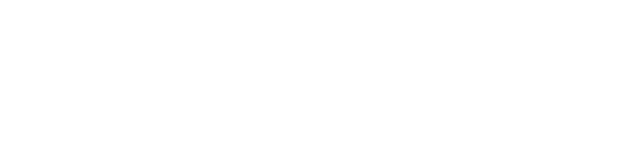
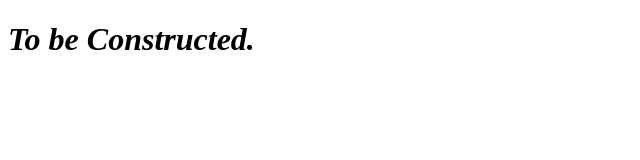
Before and after one commit to JGong7/cse134b-hw5final, a plain HTML site: page Projects.html in a window 1280 px wide. Shown: the whole page, without its empty margins (0-640 px from the left). Drawn offline with Linux system fonts and the light colour scheme.

Commit message:
Update Projects.html

```diff
--- a/Projects.html
+++ b/Projects.html
@@ -1,7 +1,9 @@
 <!DOCTYPE html>
 <html lang="en">
     <head>
-        <title><i>To be Constructed.</i></title>
         <link rel="icon" href="favicon.ico" type="image/x-icon">
     </head>
+    <body>
+        <h1><i>To be Constructed.</i></h1>
+    </body>
 </html>
```
